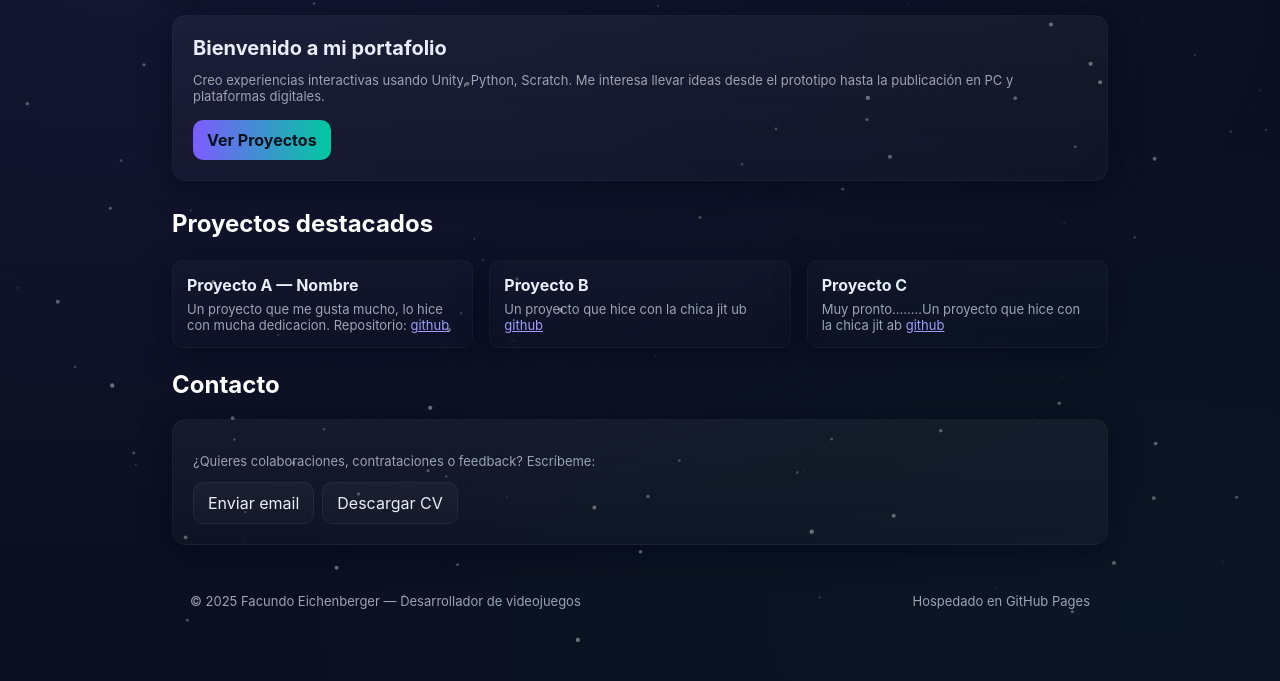
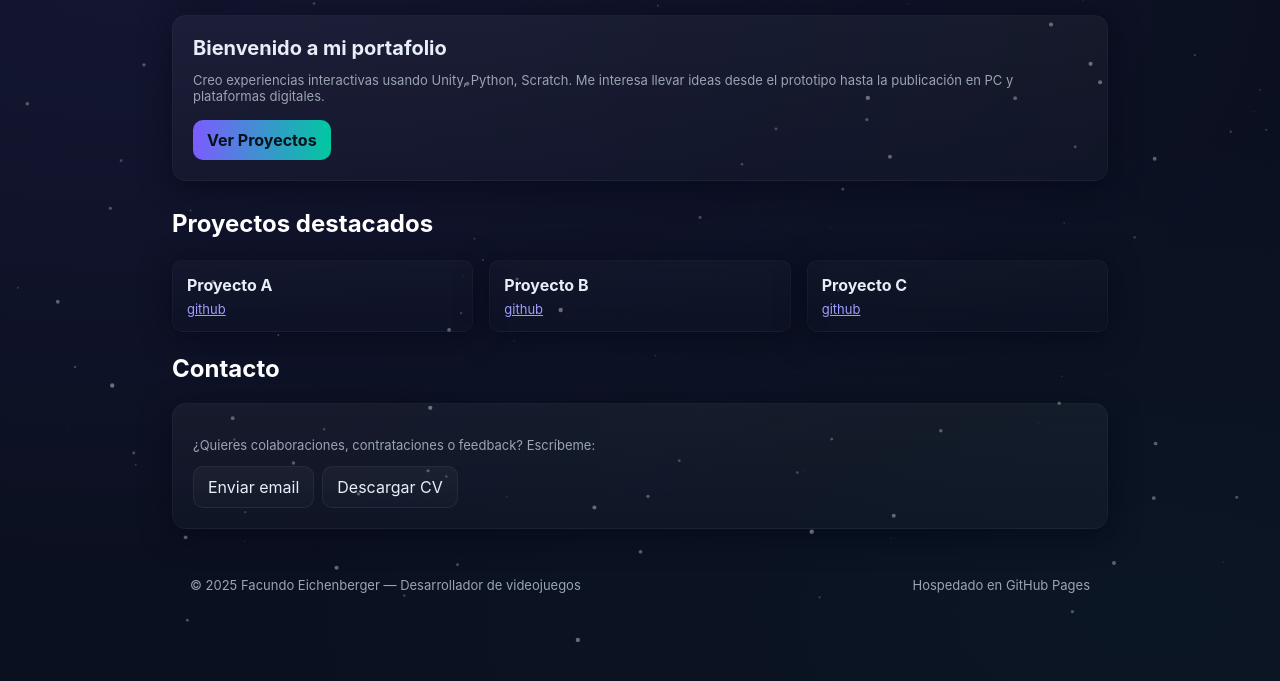
Before and after one commit to fac7n3/fac7n3.github.io, a plain HTML site: page index.html in a window 1280 px wide. Shown: the part 153-834 px from the top of the page. Drawn offline with Linux system fonts and the light colour scheme.

```diff
--- a/index.html
+++ b/index.html
@@ -87,16 +87,16 @@
       <h2 style="margin-top:28px">Proyectos destacados</h2>
       <div class="grid">
         <div class="project card">
-          <h3>Proyecto A — Nombre</h3>
-          <p>Un proyecto que me gusta mucho, lo hice con mucha dedicacion. Repositorio: <a href="https://github.com/fac7n3/fac7n3.github.io/tree/main/Proyecto%20A" target="_blank">github</a></p>
+          <h3>Proyecto A</h3>
+          <p> <a href="https://github.com/fac7n3/fac7n3.github.io/tree/main/Proyecto%20A" target="_blank">github</a></p>
         </div>
         <div class="project card">
           <h3>Proyecto B</h3>
-          <p>Un proyecto que hice con la chica jit ub  <a href="https://github.com/fac7n3/fac7n3.github.io/tree/main/Proyecto%20B" target="_blank">github</a> </p>
+          <p>  <a href="https://github.com/fac7n3/fac7n3.github.io/tree/main/Proyecto%20B" target="_blank">github</a> </p>
         </div>
         <div class="project card">
           <h3>Proyecto C</h3>
-          <p>Muy pronto........Un proyecto que hice con la chica jit ab  <a href="https://github.com/fac7n3/fac7n3.github.io/tree/main/Proyecto%20B" target="_blank">github</a></p>
+          <p> <a href="https://github.com/fac7n3/fac7n3.github.io/tree/main/Proyecto%20C" target="_blank">github</a></p>
         </div>
       </div>
     </section>
```
